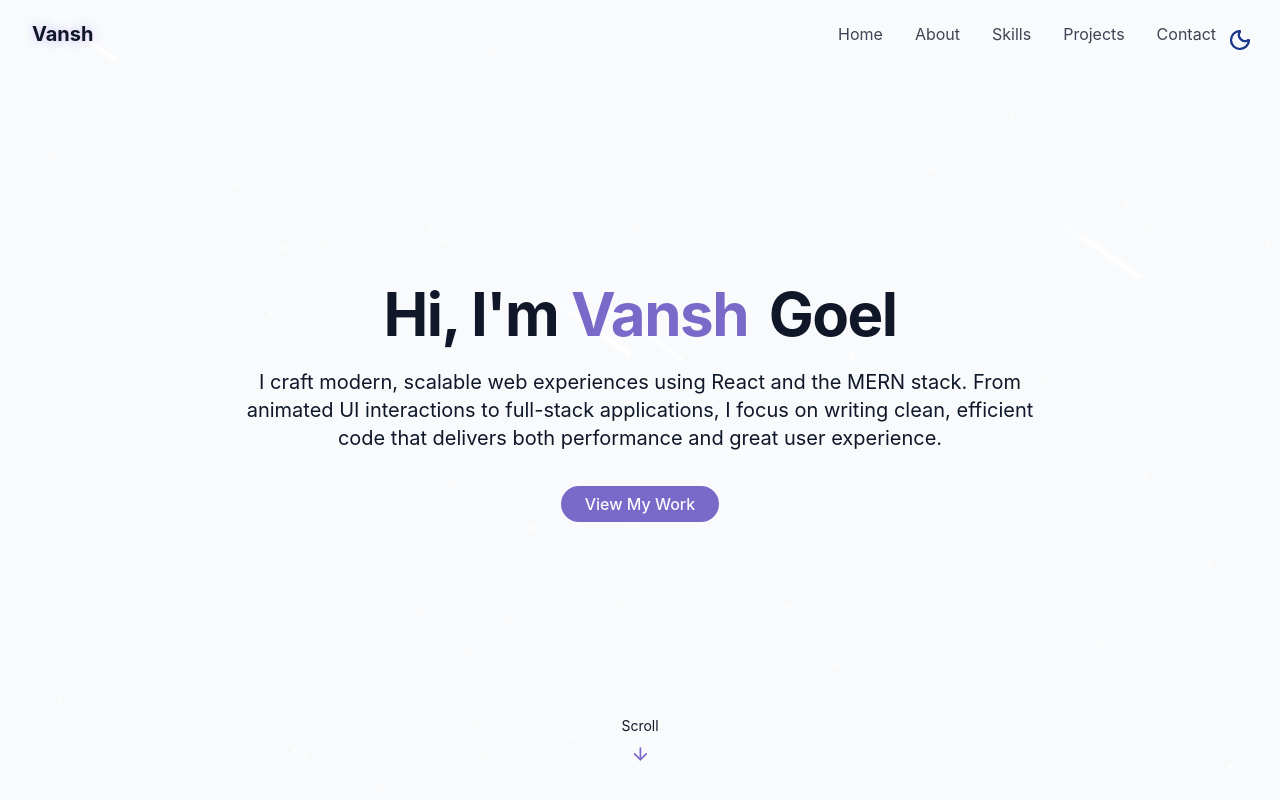
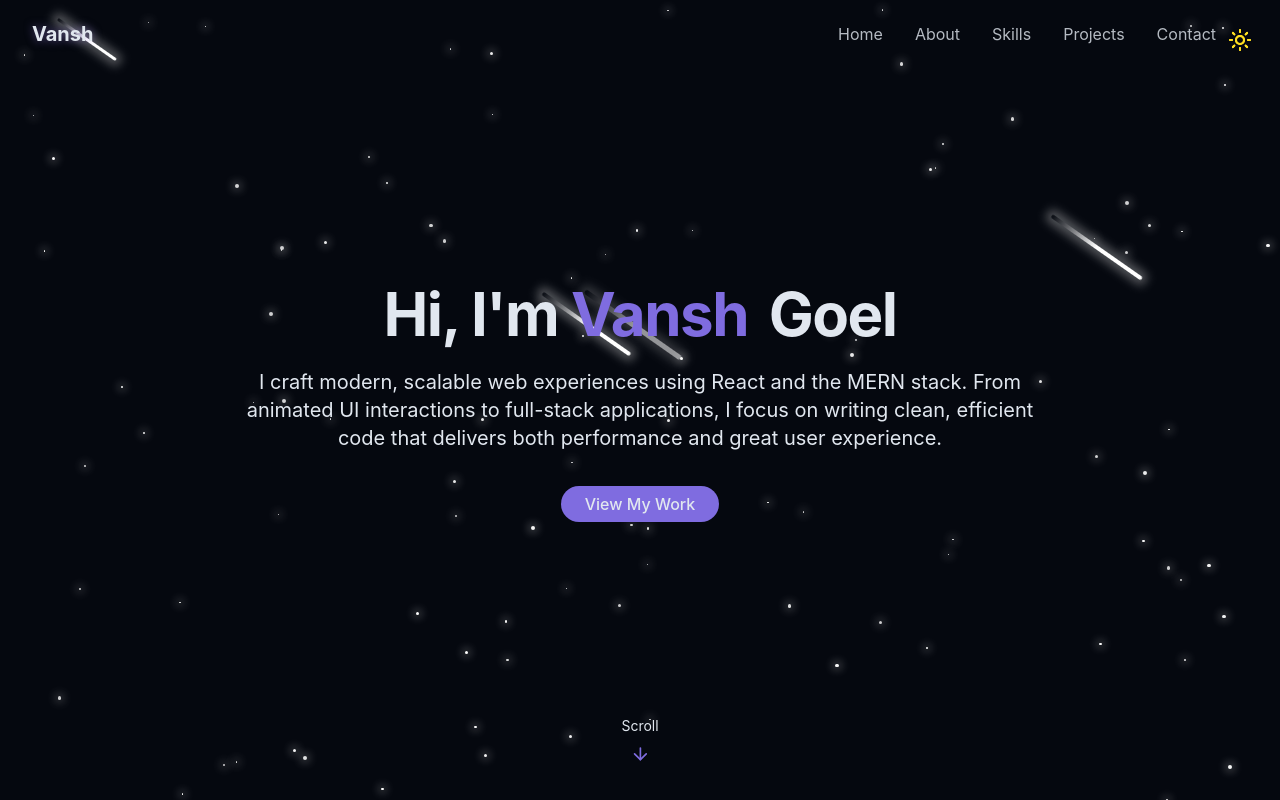
Before and after one commit to vanshgoel2004/my-portfolio, a React (Vite) app: page / in a window 1280 px wide. Shown: the top 800 px of the page. Built offline with nearby package versions, Linux system fonts and the light colour scheme.

Commit message:
improving theme toggle

```diff
--- a/index.html
+++ b/index.html
@@ -5,6 +5,16 @@
     <link rel="icon" type="image/svg+xml" href="/vite.svg" />
     <meta name="viewport" content="width=device-width, initial-scale=1.0" />
     <title>my-portfolio</title>
+    <script>
+  (function () {
+    const theme = localStorage.getItem("theme");
+    if (theme === "dark" || !theme) {
+      document.documentElement.classList.add("dark");
+    } else {
+      document.documentElement.classList.remove("dark");
+    }
+  })();
+</script>
   </head>
   <body>
     <div id="root"></div>
--- a/src/component/ThemeToggle.jsx
+++ b/src/component/ThemeToggle.jsx
@@ -1,74 +1,28 @@
-// import { Moon, Sun } from "lucide-react";
-// import { useEffect, useState } from "react";
-// import { cn } from "@/lib/util";
-
-// export const ThemeToggle = () => {
-//   const [isDarkMode, setIsDarkMode] = useState(true);
-
-//   useEffect(() => {
-//     const storedTheme = localStorage.getItem("theme");
-//     if (storedTheme === "dark") {
-//       setIsDarkMode(true);
-//       document.documentElement.classList.add("dark");
-//     } else {
-//       localStorage.setItem("theme", "light");
-//       setIsDarkMode(false);
-//     }
-//   }, []);
-
-//   const toggleTheme = () => {
-//     if (isDarkMode) {
-//       document.documentElement.classList.remove("dark");
-//       localStorage.setItem("theme", "light");
-//       setIsDarkMode(false);
-//     } else {
-//       document.documentElement.classList.add("dark");
-//       localStorage.setItem("theme", "dark");
-//       setIsDarkMode(true);
-//     }
-//   };
-
-//   return (
-//     <button
-//       onClick={toggleTheme}
-//       className={cn(
-//         "fixed max-sm:hidden top-5 right-5 z-50 p-2 rounded-full transition-colors duration-300",
-//         "focus:outlin-hidden"
-//       )}
-//     >
-//       {isDarkMode ? (
-//         <Sun className="h-6 w-6 text-yellow-300" />
-//       ) : (
-//         <Moon className="h-6 w-6 text-blue-900" />
-//       )}
-//     </button>
-//   );
-// };
-
 import { Moon, Sun } from "lucide-react";
 import { useEffect, useState } from "react";
 import { cn } from "@/lib/util";
 
 export const ThemeToggle = () => {
-  // ✅ Initialize state directly (no cascade)
-  const [isDarkMode, setIsDarkMode] = useState(() => {
-    const storedTheme = localStorage.getItem("theme");
-    return storedTheme === "dark";
-  });
+  const [isDarkMode, setIsDarkMode] = useState(false);
 
-  // ✅ Only sync DOM, no state update here
+  // ✅ Sync state with actual DOM (set by your script)
   useEffect(() => {
-    if (isDarkMode) {
-      document.documentElement.classList.add("dark");
-      localStorage.setItem("theme", "dark");
-    } else {
-      document.documentElement.classList.remove("dark");
-      localStorage.setItem("theme", "light");
-    }
-  }, [isDarkMode]);
+    const isDark = document.documentElement.classList.contains("dark");
+    setIsDarkMode(isDark);
+  }, []);
 
   const toggleTheme = () => {
-    setIsDarkMode(prev => !prev);
+    const root = document.documentElement;
+
+    if (root.classList.contains("dark")) {
+      root.classList.remove("dark");
+      localStorage.setItem("theme", "light");
+      setIsDarkMode(false);
+    } else {
+      root.classList.add("dark");
+      localStorage.setItem("theme", "dark");
+      setIsDarkMode(true);
+    }
   };
 
   return (
@@ -76,7 +30,7 @@ export const ThemeToggle = () => {
       onClick={toggleTheme}
       className={cn(
         "fixed max-sm:hidden top-5 right-5 z-50 p-2 rounded-full transition-colors duration-300",
-        "focus:outline-none" // ✅ also fixed typo here
+        "focus:outline-none"
       )}
     >
       {isDarkMode ? (
```
